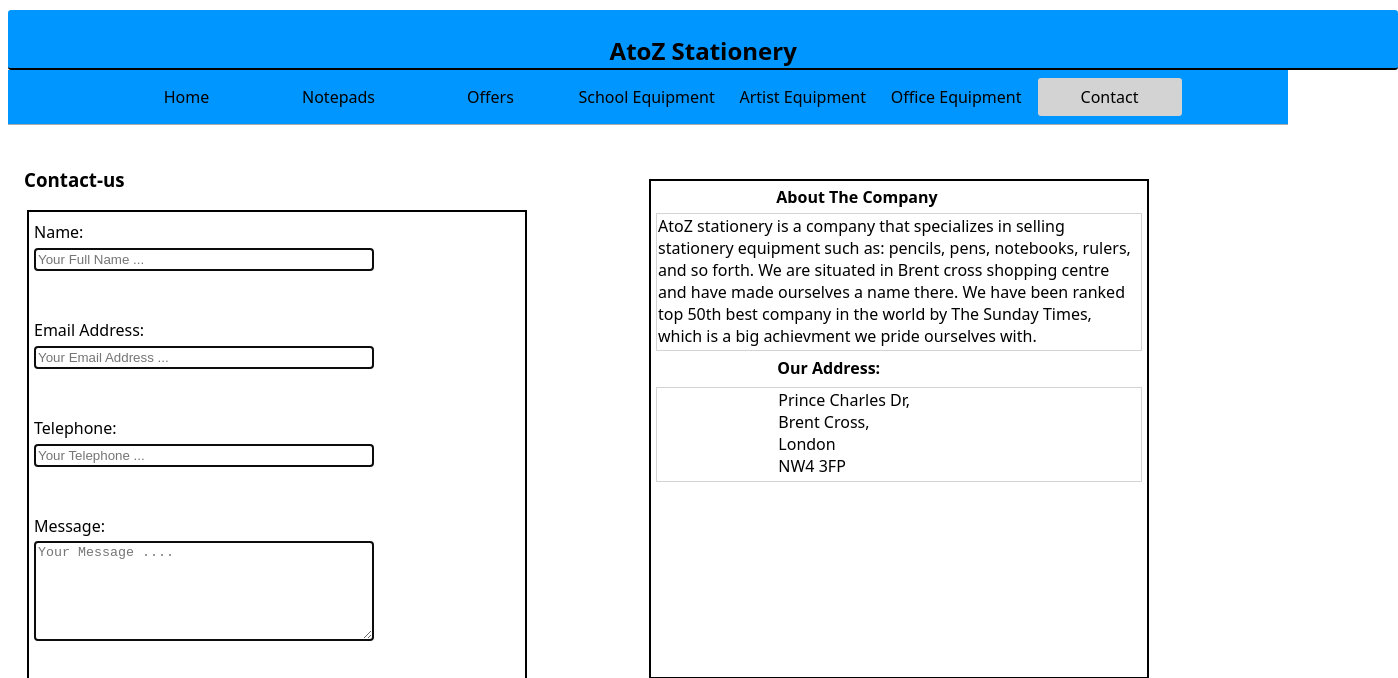
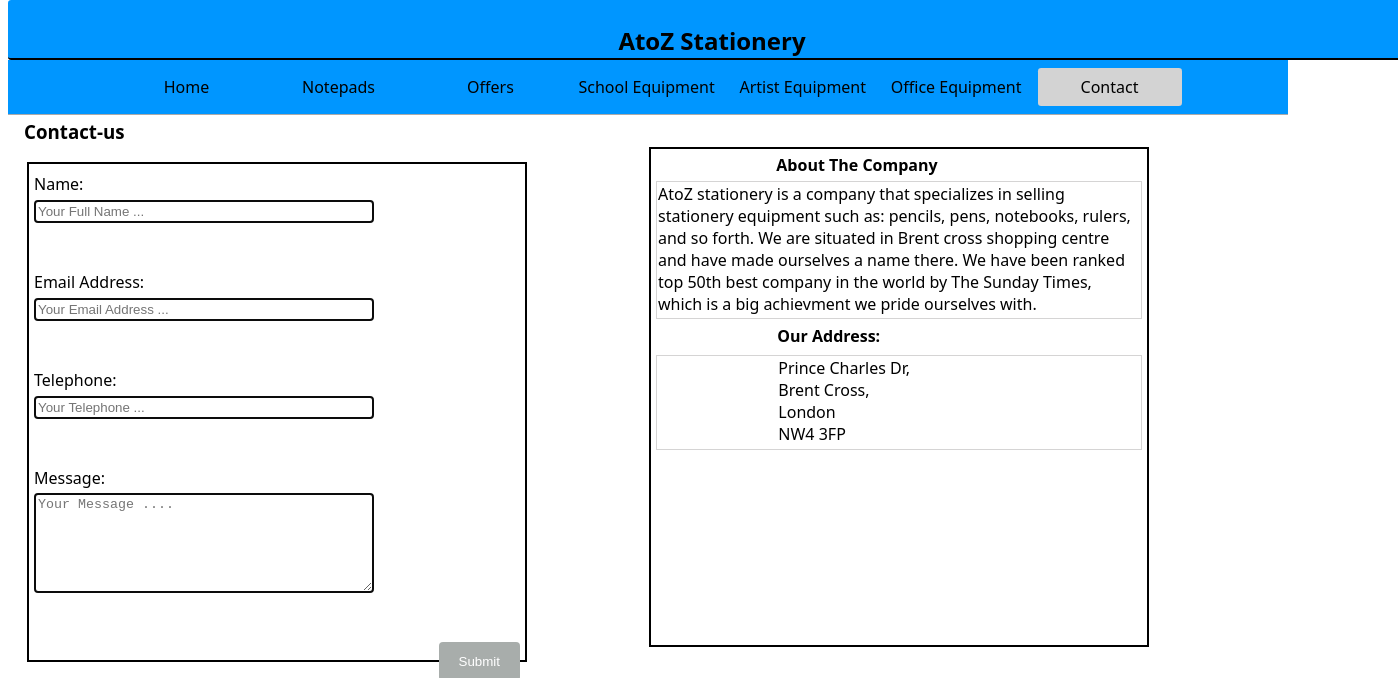
Before and after one commit to Saddiqyusuf/stackblitz-starters-vpbqhbif, a website: page contact.html in a window 1280 px wide. Shown: the top 678 px of the page, 1398 px wide, since content can reach past the window. Drawn offline with Linux system fonts and the light colour scheme.

Commit message:
contact page update

```diff
--- a/contact.html
+++ b/contact.html
@@ -8,8 +8,10 @@
     <script type="module" src="script.js"></script>
 
   </head>
-  <div class="header"> <h1> AtoZ Stationery </h1></div>
+
   <body>
+    <div id="container">
+      <div class="header"> <h1> AtoZ Stationery </h1></div>
     <nav>
       <a href="/">Home</a>
       <a href="/notepad.html" >Notepads</a>
@@ -21,8 +23,9 @@
 
       <a href="/contact.html" aria-current="page">Contact</a>
     </nav>
+    </div>
     <main>
-      <br>
+      <br><br>
       <h3>Contact-us</h3>
 
     <form action="#" >
--- a/styles.css
+++ b/styles.css
@@ -130,7 +130,7 @@
 .box{
   position: absolute;
   right: 10%;
-  top: 22%;
+  top: 18%;
   border: 2px solid;
   width: 500px;
   height: 500px;
```
